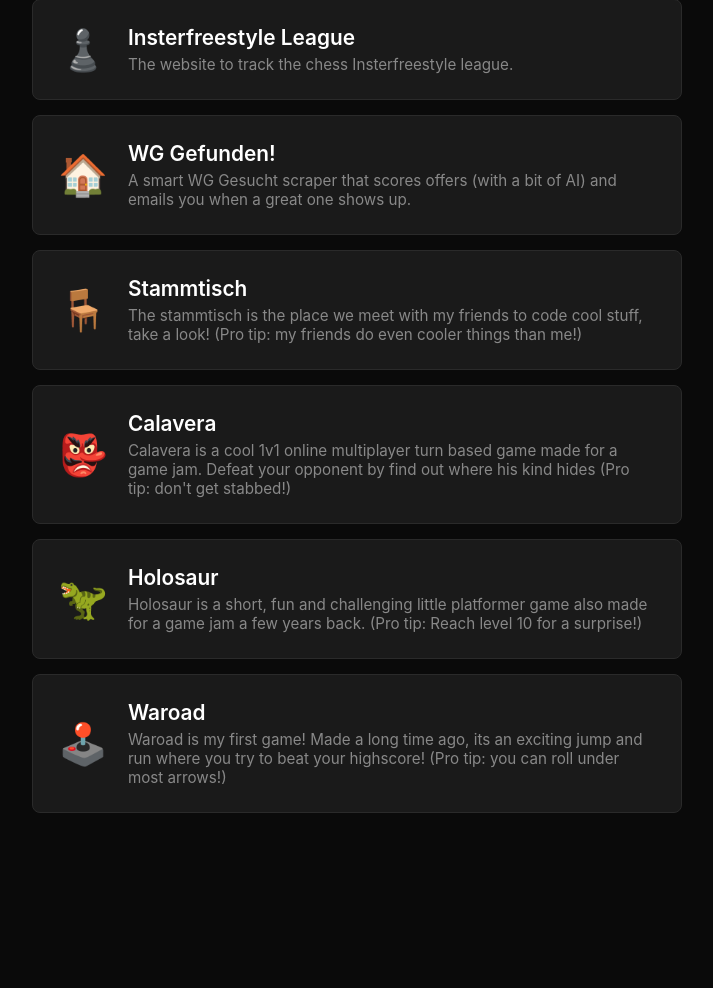
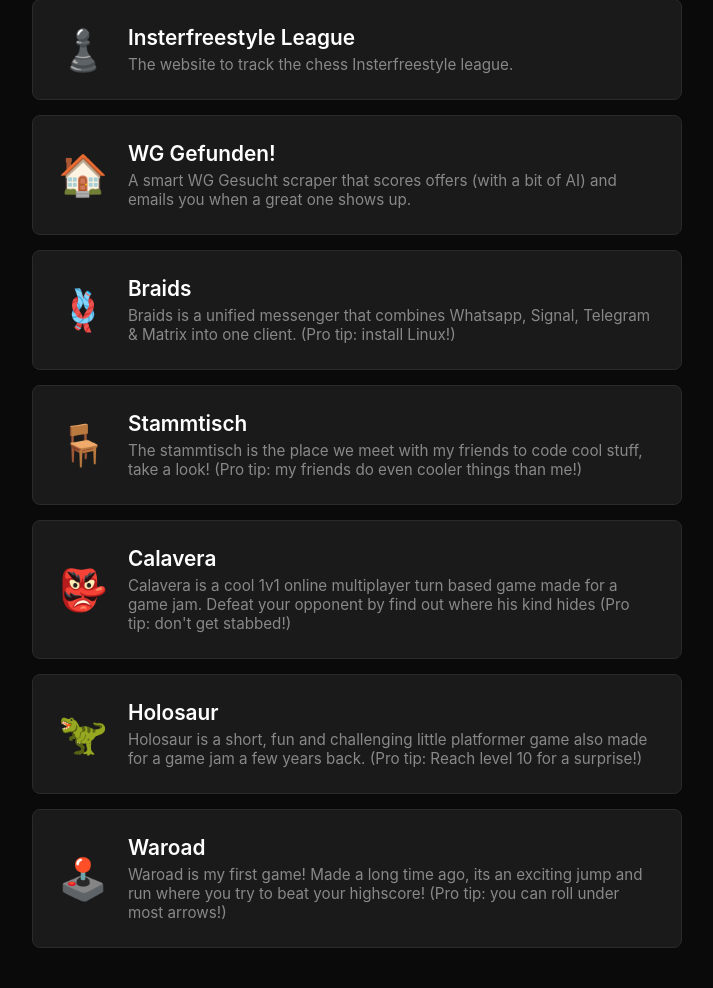
Before and after one commit to pebll/leo-server, a FastAPI app: page / in a window 1280 px wide. Shown: the part 928-1916 px from the top of the page, without its empty margins (283-996 px from the left). Before the commit the page ends 1741 px from the top, so only its background shows below. Run offline with FastAPI, Linux system fonts and the light colour scheme; some libraries are stand-ins or nearby versions.

Commit message:
add main site entry & fix formatting

```diff
--- a/website/templates/index.html
+++ b/website/templates/index.html
@@ -321,6 +321,16 @@
                 </div>
             </a>
 
+            <a href="https://pebll.github.io/braids" class="tool-card">
+                <span class="tool-emoji">🪢</span>
+                <div class="tool-content">
+                    <div class="tool-title">Braids</div>
+                    <div class="tool-desc">
+                      Braids is a unified messenger that combines Whatsapp, Signal, Telegram & Matrix into one client. (Pro tip: install Linux!)
+                    </div>
+                </div>
+            </a>
+
             <a href="/stammtisch" class="tool-card">
                 <span class="tool-emoji">🪑</span>
                 <div class="tool-content">
```
